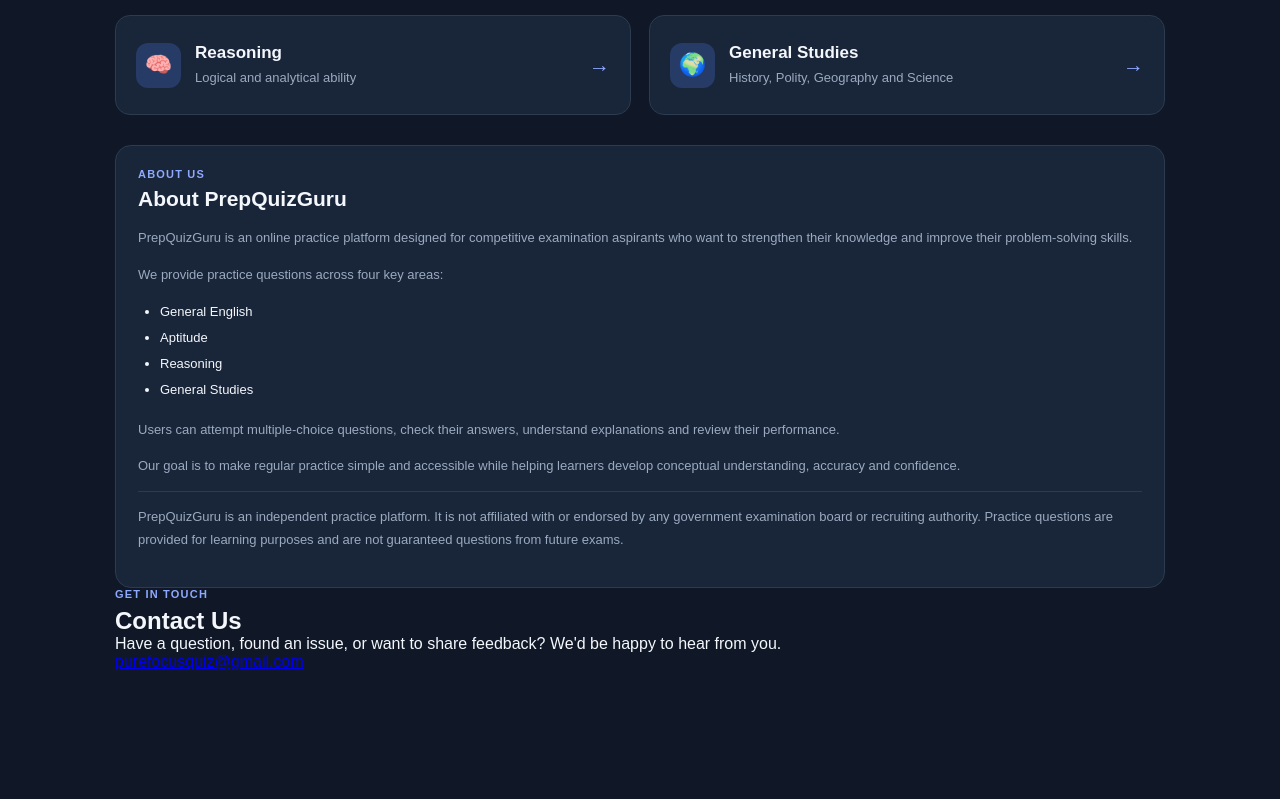
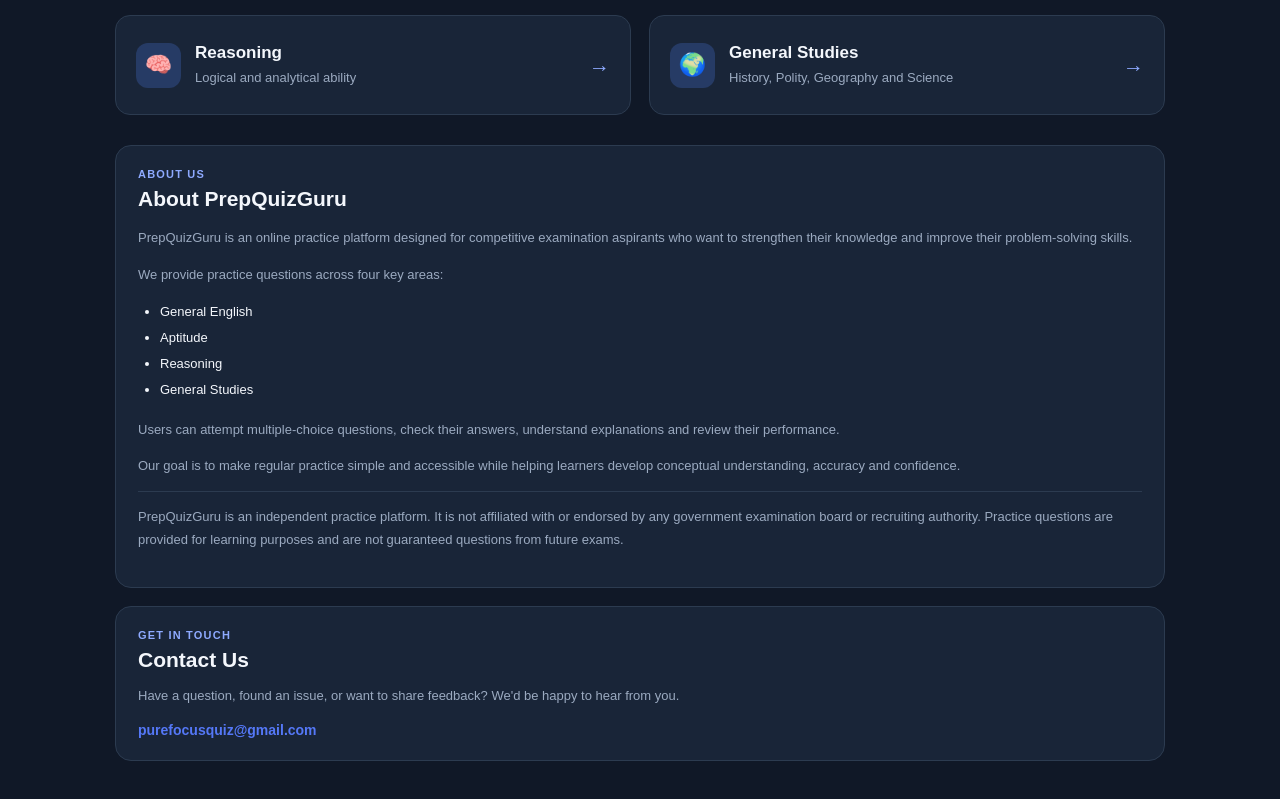
Before and after one commit to purefocusquiz/prepquizguru-web, a plain HTML site: page index.html in a window 1280 px wide. Shown: the part 550-1349 px from the top of the page. Before the commit the page ends 1279 px from the top, so only its background shows below. Drawn offline with Linux system fonts and the light colour scheme.

Commit message:
added contact in style css

```diff
--- a/style.css
+++ b/style.css
@@ -784,3 +784,37 @@ button {
     margin-bottom: 0;
     font-size: 11px;
 }
+
+/* Contact section */
+
+.contact-section {
+    background: var(--card);
+    border: 1px solid var(--border);
+    border-radius: 16px;
+    padding: 22px;
+    margin-top: 18px;
+}
+
+.contact-section h2 {
+    font-size: 21px;
+    margin-bottom: 12px;
+}
+
+.contact-section p:not(.category-label) {
+    color: var(--muted);
+    font-size: 13px;
+    line-height: 1.8;
+    margin-bottom: 15px;
+}
+
+.contact-email {
+    color: var(--primary);
+    font-size: 14px;
+    font-weight: 600;
+    text-decoration: none;
+    overflow-wrap: anywhere;
+}
+
+.contact-email:hover {
+    text-decoration: underline;
+}
```
